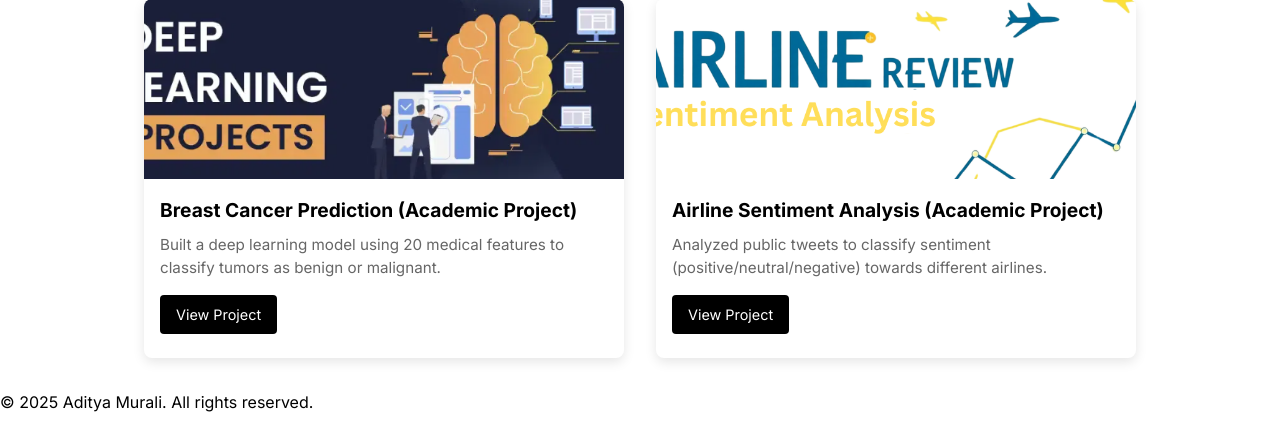
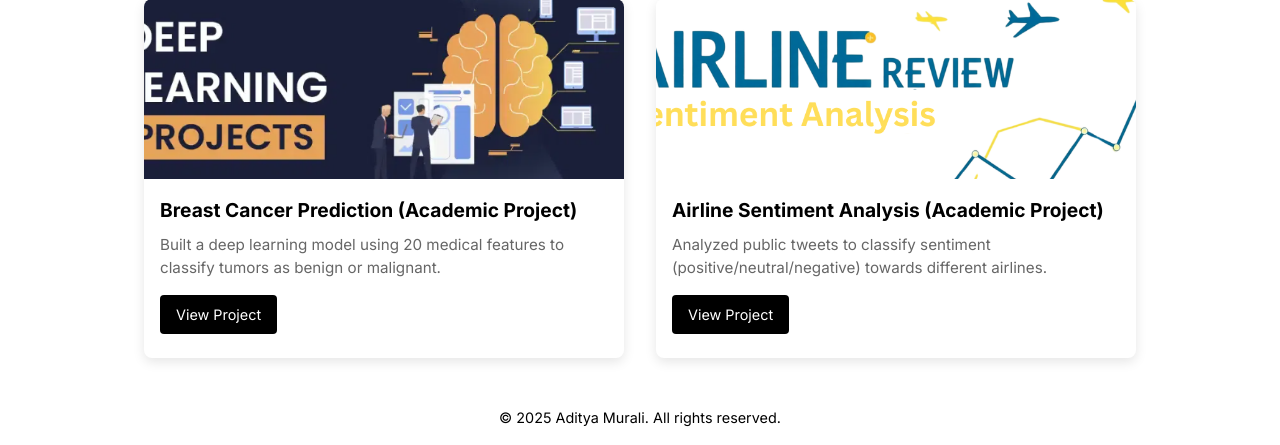
Before and after one commit to adityaaa-09/Portfolio-Project, a Flask app: page /portfolio in a window 1280 px wide. Shown: the part 639-1084 px from the top of the page. Before the commit the page ends 1051 px from the top, so only its background shows below. Run offline with Flask 3, Linux system fonts and the light colour scheme.

Commit message:
Update portfolio.css

```diff
--- a/static/css/portfolio.css
+++ b/static/css/portfolio.css
@@ -282,6 +282,17 @@ body {
 .view-project:hover::before {
     left: 100%;
 }
+.footer {
+    text-align: center;
+    padding: 2rem 0 1rem;
+    margin-top: -1rem;
+    color: var(--text-light);
+    font-size: 0.9rem;
+    opacity: 0;
+    transform: translateY(20px);
+    animation: fadeInUp 0.8s ease forwards;
+    animation-delay: 1.7s; /* Adjust the delay as needed */
+}
 
 /* Animation Keyframes */
 @keyframes fadeInDown {
```
